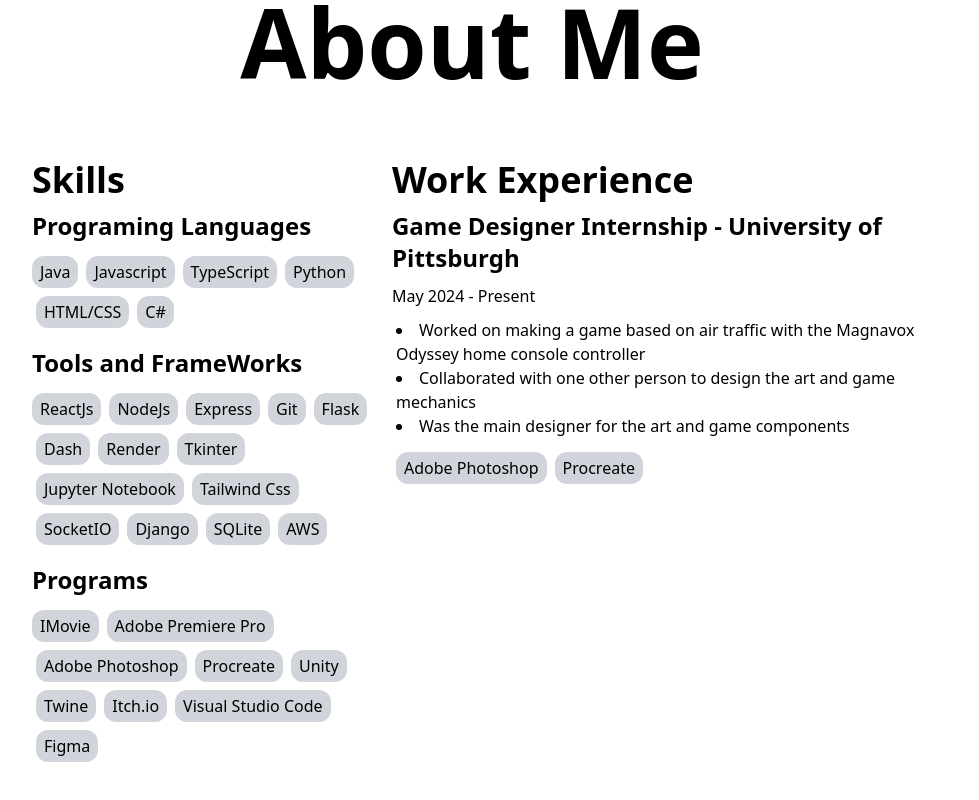
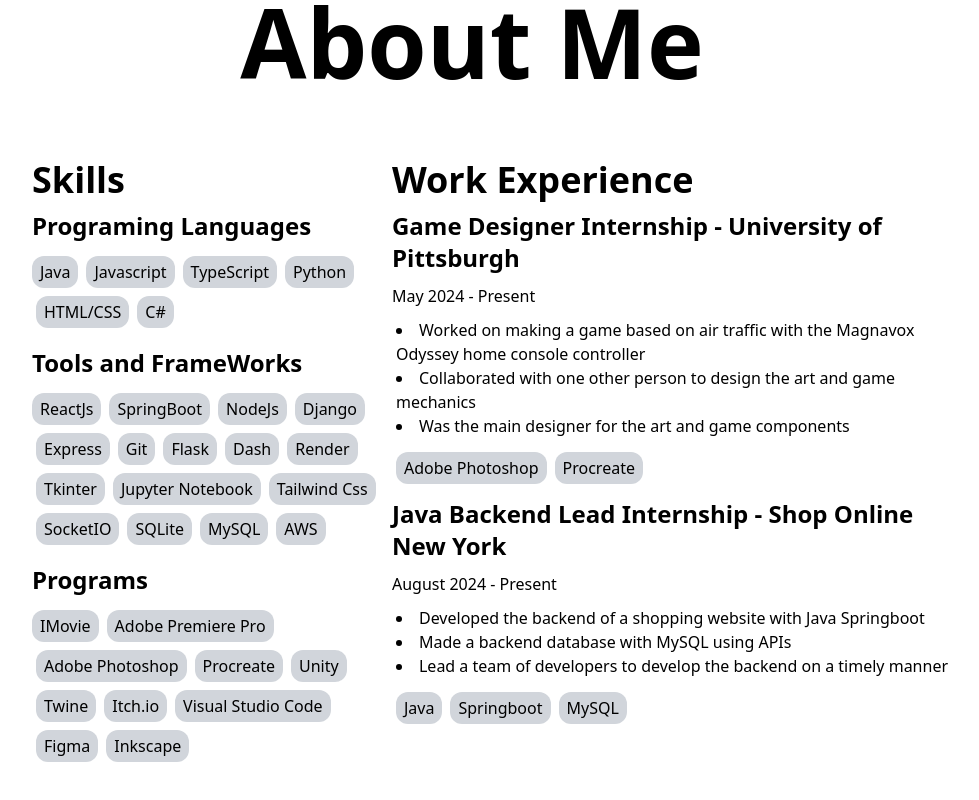
Before and after one commit to BritHD/BritHD.github.io, a React (Vite) app: page / in a window 1280 px wide. Shown: the part 1126-1926 px from the top of the page, without its empty margins (168-1147 px from the left). Built offline with nearby package versions, Linux system fonts and the light colour scheme.

Commit message:
Added experience

```diff
--- a/src/pages/About.jsx
+++ b/src/pages/About.jsx
@@ -19,7 +19,9 @@ function About() {
             <p className="font-bold mt-[15px] text-2xl">Tools and FrameWorks</p>
               <div className="flex flex-wrap mt-[10px]">
                 <div className="bg-gray-300 w-max rounded-xl m-1 ml-0 px-2 py-1">ReactJs</div>
+                <div className="bg-gray-300 w-max rounded-xl m-1 px-2 py-1">SpringBoot</div>
                 <div className="bg-gray-300 w-max rounded-xl m-1 px-2 py-1">NodeJs</div>
+                <div className="bg-gray-300 w-max rounded-xl m-1 px-2 py-1">Django</div>
                 <div className="bg-gray-300 w-max rounded-xl m-1 px-2 py-1">Express</div>
                 <div className="bg-gray-300 w-max rounded-xl m-1 px-2 py-1">Git</div>
                 <div className="bg-gray-300 w-max rounded-xl m-1 px-2 py-1">Flask</div>
@@ -29,8 +31,8 @@ function About() {
                 <div className="bg-gray-300 w-max rounded-xl m-1 px-2 py-1">Jupyter Notebook</div>
                 <div className="bg-gray-300 w-max rounded-xl m-1 px-2 py-1">Tailwind Css</div>
                 <div className="bg-gray-300 w-max rounded-xl m-1 px-2 py-1">SocketIO</div>
-                <div className="bg-gray-300 w-max rounded-xl m-1 px-2 py-1">Django</div>
                 <div className="bg-gray-300 w-max rounded-xl m-1 px-2 py-1">SQLite</div>
+                <div className="bg-gray-300 w-max rounded-xl m-1 px-2 py-1">MySQL</div>
                 <div className="bg-gray-300 w-max rounded-xl m-1 px-2 py-1">AWS</div>
               </div>
             <p className="font-bold mt-[15px] text-2xl">Programs</p>
@@ -44,11 +46,13 @@ function About() {
                 <div className="bg-gray-300 w-max rounded-xl m-1 px-2 py-1">Itch.io</div>
                 <div className="bg-gray-300 w-max rounded-xl m-1 px-2 py-1">Visual Studio Code</div>
                 <div className="bg-gray-300 w-max rounded-xl m-1 px-2 py-1">Figma</div>
+                <div className="bg-gray-300 w-max rounded-xl m-1 px-2 py-1">Inkscape</div>
               </div>
           </div>
         </div>
         <div className="">
           <p className="font-bold text-4xl">Work Experience</p>
+          <div>
             <p className="font-bold text-2xl mt-[10px]">Game Designer Internship - University of Pittsburgh</p>
             <p className="mt-[10px]">May 2024 - Present</p>
             <ul className="list-disc list-inside ml-1 mt-[10px]">
@@ -61,6 +65,21 @@ function About() {
                 <div className="bg-gray-300 w-max rounded-xl m-1 px-2 py-1">Procreate</div>
               </div>
           </div>
+          <div>
+            <p className="font-bold text-2xl mt-[10px]">Java Backend Lead Internship - Shop Online New York</p>
+            <p className="mt-[10px]">August 2024 - Present</p>
+            <ul className="list-disc list-inside ml-1 mt-[10px]">
+              <li>Developed the backend of a shopping website with Java Springboot</li>
+              <li>Made a backend database with MySQL using APIs</li>
+              <li>Lead a team of developers to develop the backend on a timely manner</li>
+            </ul>
+              <div className="flex flex-wrap items-center mt-[10px]">
+                <div className="bg-gray-300 w-max rounded-xl m-1 px-2 py-1">Java</div>
+                <div className="bg-gray-300 w-max rounded-xl m-1 px-2 py-1">Springboot</div>
+                <div className="bg-gray-300 w-max rounded-xl m-1 px-2 py-1">MySQL</div>
+              </div>
+          </div>
+        </div>
       </div>
     </div>
   )
```
Lines whose indentation alone changed are shown as unchanged.
